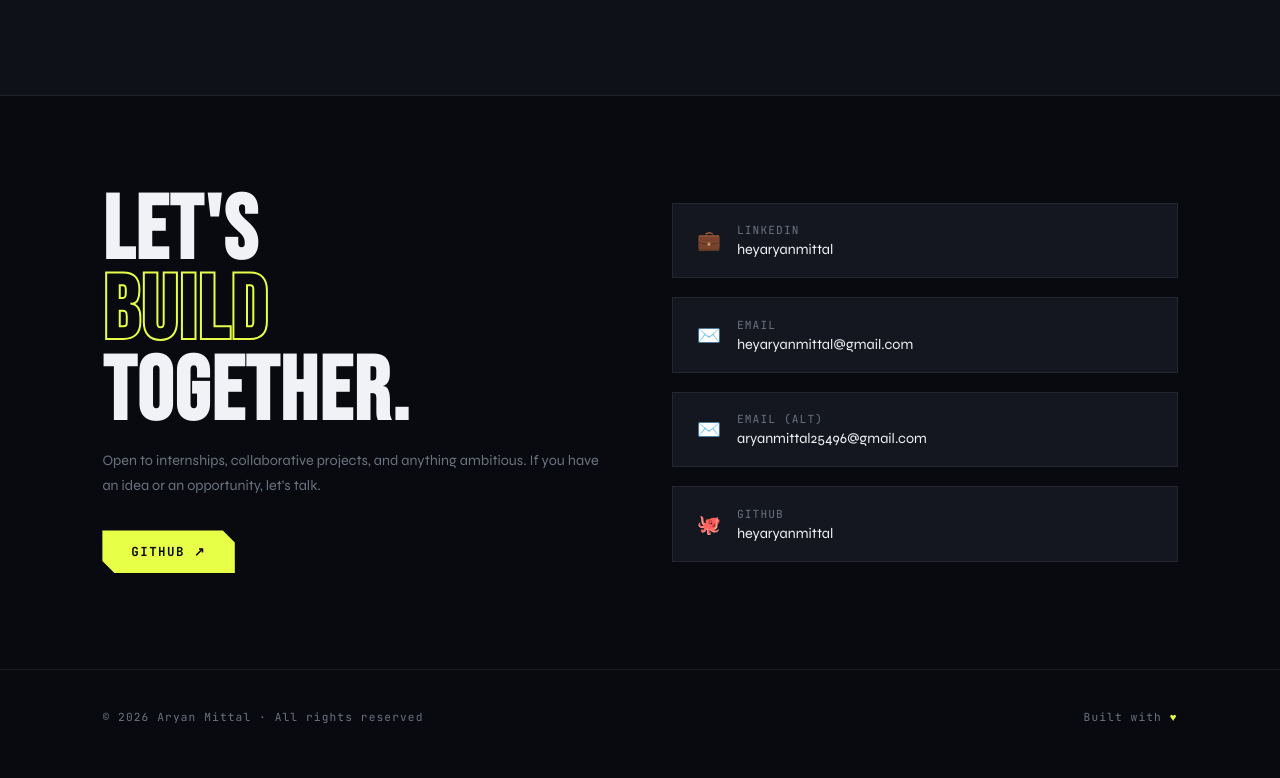
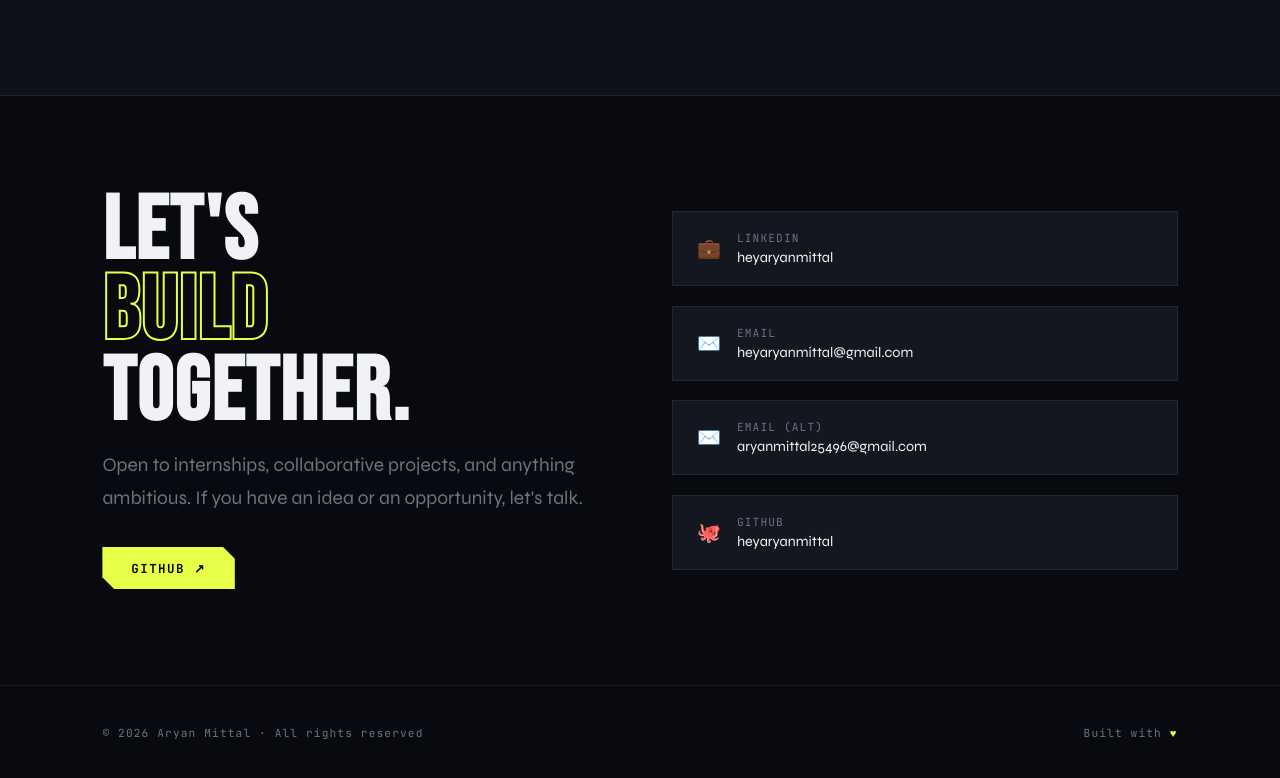
Before and after one commit to heyaryanmittal/Portfolio, a React (Vite) app: page / in a window 1280 px wide. Shown: the part 5026-5804 px from the top of the page. Built offline with nearby package versions, Linux system fonts and the light colour scheme.

Commit message:
Increased font size for contact subtitle

```diff
--- a/src/index.css
+++ b/src/index.css
@@ -909,7 +909,7 @@ section {
 }
 
 .contact-sub {
-  font-size: 0.9rem;
+  font-size: 1.2rem;
   color: var(--muted);
   margin-top: 1rem;
   line-height: 1.7;
```
Also changed, not shown: public/assets/bachatsaathi.png (added).
